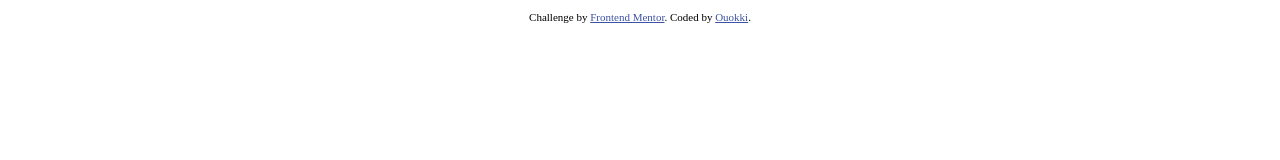
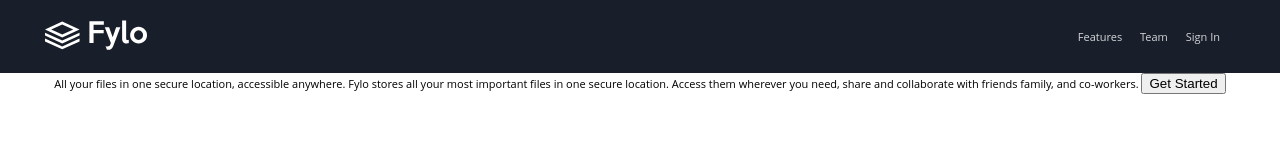
Before and after one commit to 7zgui/fylio-dark, a plain HTML site: page index.html in a window 1280 px wide. Drawn offline with Linux system fonts and the light colour scheme.

Commit message:
adding header

```diff
--- a/css/_global.css
+++ b/css/_global.css
@@ -1,3 +1,24 @@
+@import '_variables.css';
+
 body{
     max-width: 1440px;
+    font-family: 'Open Sans', sans-serif;
+    font-size: 11px;
+    text-align: center;
+    margin: 0;
+    padding: 0;
 }
+
+header{
+    background-color: var(--mainBackground);
+}
+
+a , a:hover , a:active {
+    text-decoration: none;
+    color: var(--lightGrey);
+}
+
+span{
+    display: inline-flex;
+    padding-right: 15px;
+}
--- a/css/_variables.css
+++ b/css/_variables.css
@@ -0,0 +1,11 @@
+:root{
+    --emailSignupBackground : hsl(217, 28%, 15%);
+    --mainBackground : hsl(218, 28%, 13%);
+    --footerBackground : hsl(216, 53%, 9%);
+    --testemonialsBackground : hsl(219, 30%, 18%);
+    --lightGrey : hsl(223, 8%, 84%);
+    --cyan : hsl(176, 68%, 64%);
+    --blue : hsl(198, 60%, 50%);
+    --lightRed : hsl(0, 100%, 63%);
+    --white : hsl(0, 0%, 100%);
+}
--- /dev/null
+++ b/css/main.css
@@ -0,0 +1,14 @@
+@import '_global.css';
+@import '_variables.css';
+
+
+.flex{
+    display: flex;
+    justify-content: space-between;
+    align-items: center;
+    padding: 20px 45px;
+}
+
+.logo{
+    height: 30px;
+}
--- a/index.html
+++ b/index.html
@@ -9,25 +9,40 @@
   <title>Frontend Mentor | Fylo landing page with dark theme and features grid</title>
 
   <!-- Feel free to remove these styles or customise in your own stylesheet 👍 -->
-  <style>
-    .attribution { font-size: 11px; text-align: center; }
-    .attribution a { color: hsl(228, 45%, 44%); }
-  </style>
+  <link rel="stylesheet" href="./css/main.css">
 </head>
 <body>
+  <header>
+    <nav class="flex">
+      <a href="/">
+        <img src="./images/logo.svg" alt="Fylio" class="logo">
+      </a>
+      <a href="#">
+        <span>Features</span>
+        <span>Team</span>
+        <span>Sign In</span>
+      </a>
+    </nav>
+  </header>
+
+  <section>
+    All your files in one secure location, accessible anywhere.
+    Fylo stores all your most important files in one secure location. Access them wherever
+    you need, share and collaborate with friends family, and co-workers.
+
+    <button>
+      Get Started
+    </button>
+  </section>
+
+  <!--
 
 
-  <!--
-  Features
-  Team
-  Sign In
 
-  All your files in one secure location, accessible anywhere.
 
-  Fylo stores all your most important files in one secure location. Access them wherever
-  you need, share and collaborate with friends family, and co-workers.
 
-  Get Started
+
+
 
   Access your files, anywhere
 
@@ -99,11 +114,6 @@
   Terms
   Privacy
  -->
-  <footer>
-    <p class="attribution">
-      Challenge by <a href="https://www.frontendmentor.io?ref=challenge" target="_blank">Frontend Mentor</a>.
-      Coded by <a href="#">Ouokki</a>.
-    </p>
-  </footer>
+
 </body>
 </html>
```
